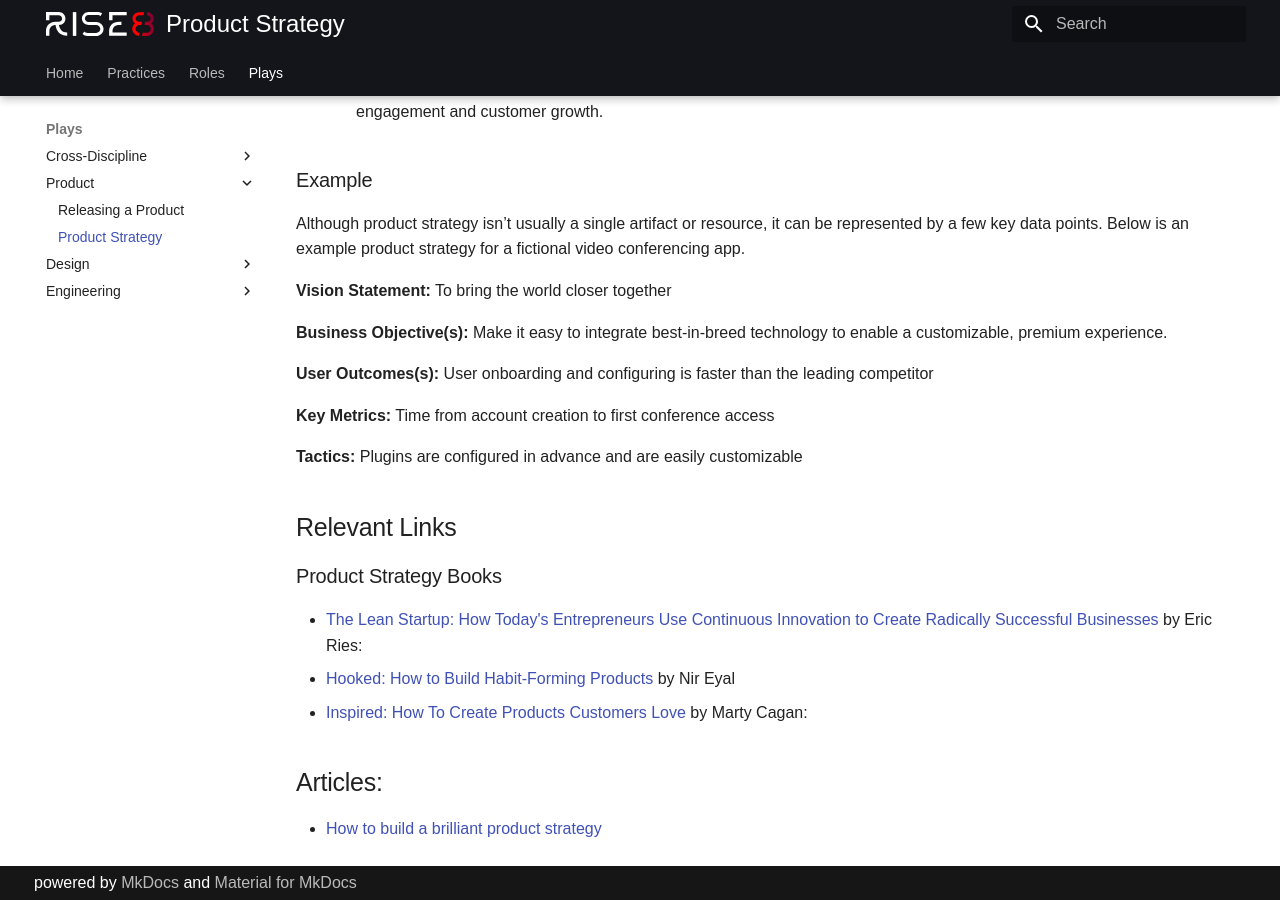
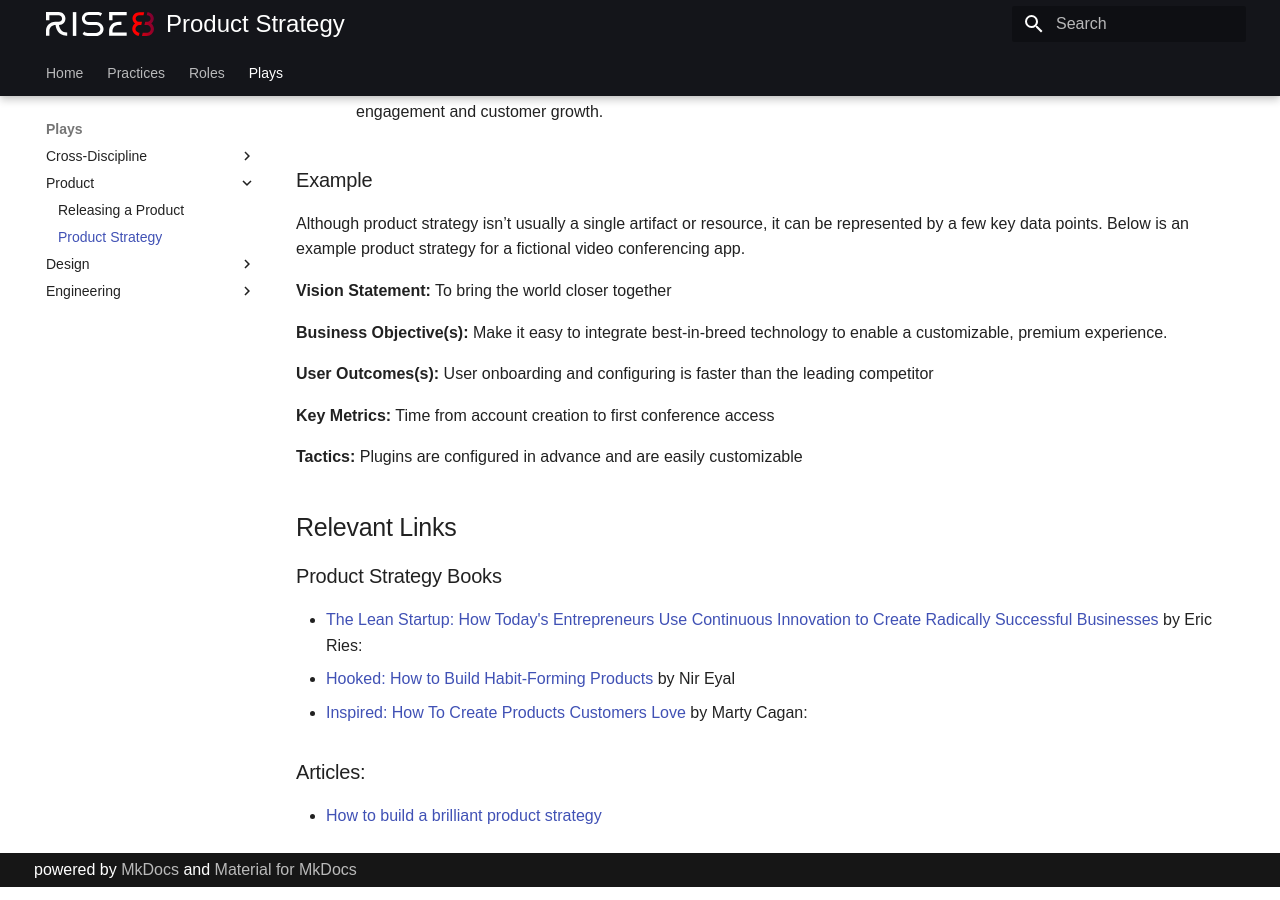
Before and after one commit to rise8-us/delivery-playbooks, an MkDocs documentation site: the page built from docs/content/plays/product/product-strategy.md, in a window 1280 px wide and 900 px high, scrolled down 1591 px. Built offline with MkDocs 1.6.1 and Material for MkDocs 9.7.7, drawn with Linux system fonts in a browser that asks for light colours.

```diff
--- a/docs/content/plays/product/product-strategy.md
+++ b/docs/content/plays/product/product-strategy.md
@@ -55,5 +55,5 @@ Although product strategy isn’t usually a single artifact or resource, it can
 * [Hooked: How to Build Habit-Forming Products](https://www.nirandfar.com/hooked/) by Nir Eyal
 * [Inspired: How To Create Products Customers Love](https://www.amazon.com/INSPIRED-Create-Tech-Products-Customers/dp/1119387507) by Marty Cagan:
 
-## Articles:
+### Articles:
 * [How to build a brilliant product strategy](https://www.hotjar.com/product-strategy/)
```
